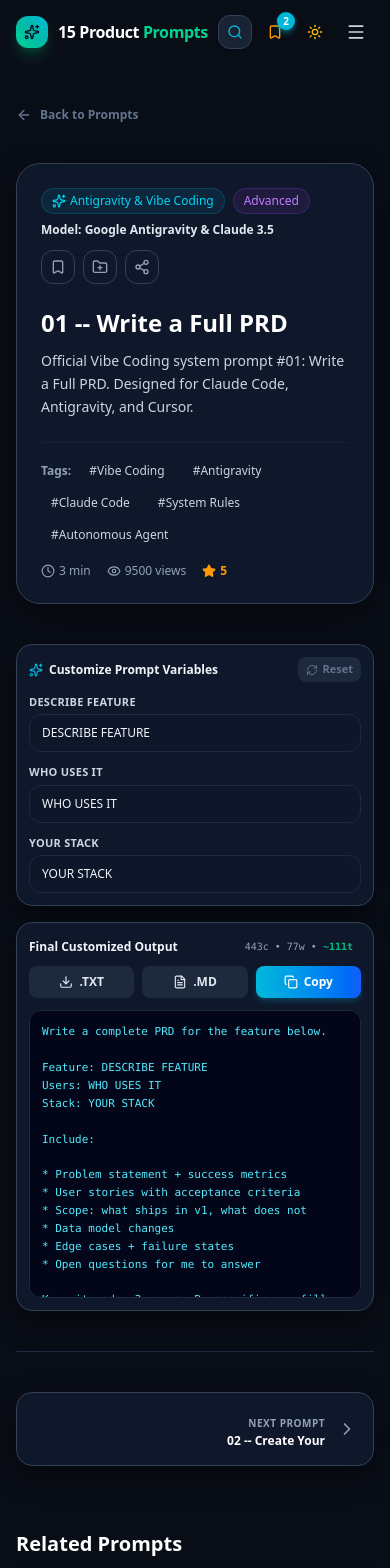
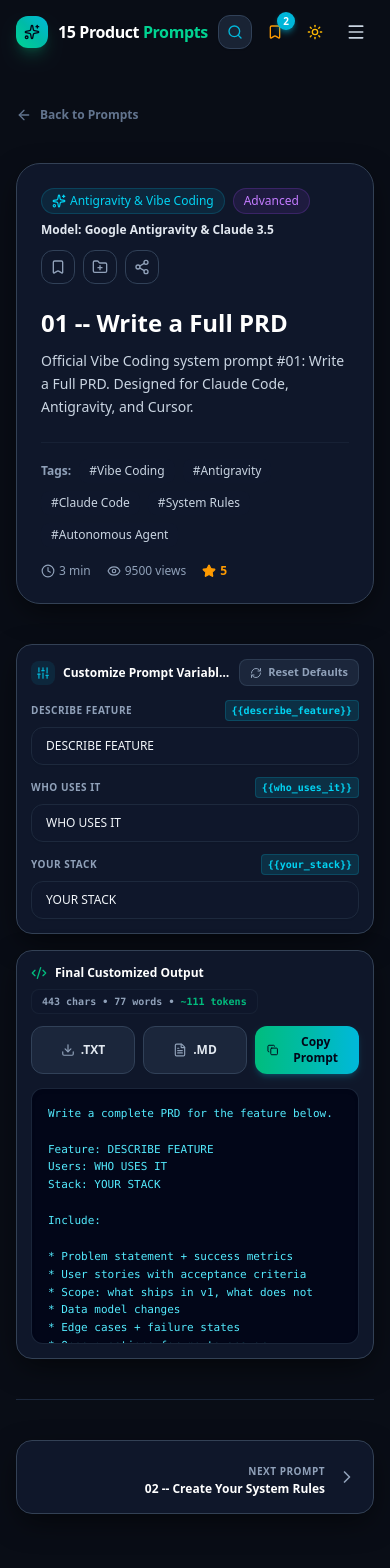
Before and after one commit to bunnyvalluri/15-Product-Prompts, a React (Vite) app: page /prompt/prompt-vibe-1 in a window 390 px wide. Shown: the top 1568 px of the page. Built offline with nearby package versions, Linux system fonts and the light colour scheme.

Commit message:
Senior UI/UX Overhaul: Fix truncated titles in prompts.json, elevate modal glassmorphism, responsive inputs, and pitch-dark terminal preview

```diff
--- a/src/components/common/Modal.jsx
+++ b/src/components/common/Modal.jsx
@@ -2,7 +2,7 @@ import { useEffect } from 'react';
 import { AnimatePresence, motion } from 'framer-motion';
 import { X } from 'lucide-react';
 
-export function Modal({ isOpen, onClose, title, children, maxWidth = 'max-w-2xl' }) {
+export function Modal({ isOpen, onClose, title, children, maxWidth = 'max-w-3xl' }) {
   useEffect(() => {
     const handleKeyDown = (e) => {
       if (e.key === 'Escape' && isOpen) onClose();
@@ -18,31 +18,39 @@ export function Modal({ isOpen, onClose, title, children, maxWidth = 'max-w-2xl'
   return (
     <AnimatePresence>
       {isOpen && (
-        <div className="fixed inset-0 z-50 flex items-center justify-center p-4 sm:p-6 overflow-y-auto">
+        <div className="fixed inset-0 z-50 flex items-center justify-center p-3 sm:p-6 overflow-y-auto">
+          {/* Backdrop Blur */}
           <motion.div
             initial={{ opacity: 0 }}
             animate={{ opacity: 1 }}
             exit={{ opacity: 0 }}
             onClick={onClose}
-            className="fixed inset-0 bg-slate-950/60 backdrop-blur-sm transition-opacity"
+            className="fixed inset-0 bg-slate-950/70 backdrop-blur-md transition-opacity"
           />
 
+          {/* Modal Container */}
           <motion.div
-            initial={{ opacity: 0, scale: 0.95, y: 15 }}
+            initial={{ opacity: 0, scale: 0.96, y: 12 }}
             animate={{ opacity: 1, scale: 1, y: 0 }}
-            exit={{ opacity: 0, scale: 0.95, y: 15 }}
-            transition={{ duration: 0.2, ease: 'easeOut' }}
-            className={`relative w-full ${maxWidth} max-h-[92vh] overflow-y-auto touch-scroll glass-panel rounded-2xl shadow-2xl p-3 sm:p-6 border border-slate-200 dark:border-slate-800 my-auto z-10`}
+            exit={{ opacity: 0, scale: 0.96, y: 12 }}
+            transition={{ duration: 0.2, ease: [0.16, 1, 0.3, 1] }}
+            className={`relative w-full ${maxWidth} max-h-[92vh] overflow-y-auto touch-scroll glass-panel rounded-3xl shadow-2xl p-4 sm:p-7 border border-slate-200/90 dark:border-slate-800/90 my-auto z-10`}
           >
-            <div className="flex items-start justify-between pb-3 mb-3 border-b border-slate-200 dark:border-slate-800 gap-3">
-              <h3 className="text-base sm:text-xl font-bold text-slate-900 dark:text-slate-100 leading-tight">{title}</h3>
+            {/* Modal Header */}
+            <div className="flex items-start justify-between pb-3.5 mb-4 border-b border-slate-200/80 dark:border-slate-800/80 gap-3">
+              <h3 className="text-base sm:text-xl font-extrabold text-slate-900 dark:text-white tracking-tight leading-tight">
+                {title}
+              </h3>
               <button
                 onClick={onClose}
-                className="p-1.5 rounded-lg hover:bg-slate-200 dark:hover:bg-slate-800 text-slate-400 hover:text-slate-600 dark:hover:text-slate-200 transition-colors shrink-0 mt-0.5"
+                className="w-8 h-8 rounded-full bg-slate-100 dark:bg-slate-800/90 hover:bg-slate-200 dark:hover:bg-slate-700 flex items-center justify-center text-slate-500 hover:text-slate-900 dark:hover:text-white transition-all shrink-0 -mr-1 -mt-1"
+                aria-label="Close Modal"
               >
-                <X className="w-5 h-5" />
+                <X className="w-4 h-4" />
               </button>
             </div>
+
+            {/* Modal Content */}
             <div>{children}</div>
           </motion.div>
         </div>
--- a/src/components/prompts/PromptDetailModal.jsx
+++ b/src/components/prompts/PromptDetailModal.jsx
@@ -2,40 +2,42 @@ import { Link } from 'react-router-dom';
 import { Modal } from '../common/Modal';
 import { PromptVariableCustomizer } from './PromptVariableCustomizer';
 import { Badge } from '../common/Badge';
-import { Sparkles, Clock, Star, ExternalLink } from 'lucide-react';
+import { Sparkles, Clock, Star, ExternalLink, Cpu } from 'lucide-react';
 
 export function PromptDetailModal({ prompt, isOpen, onClose }) {
   if (!prompt) return null;
 
   return (
     <Modal isOpen={isOpen} onClose={onClose} title={prompt.title} maxWidth="max-w-3xl">
-      <div className="space-y-4">
+      <div className="space-y-5">
         {/* Meta Bar */}
-        <div className="flex flex-col gap-2 text-xs">
+        <div className="flex flex-wrap items-center justify-between gap-2.5 text-xs pb-1">
           <div className="flex items-center flex-wrap gap-2">
             <Badge variant="cyan">
               <Sparkles className="w-3 h-3" />
-              <span className="truncate max-w-[120px] sm:max-w-none">{prompt.categoryName}</span>
+              <span>{prompt.categoryName}</span>
             </Badge>
             <Badge variant="purple">{prompt.difficulty}</Badge>
-            <span className="font-semibold text-slate-700 dark:text-slate-300 text-[11px] sm:text-xs truncate">
+            <span className="inline-flex items-center gap-1.5 px-2.5 py-1 rounded-lg bg-slate-100 dark:bg-slate-800/80 text-slate-700 dark:text-slate-200 font-semibold text-[11px] border border-slate-200/60 dark:border-slate-700/60">
+              <Cpu className="w-3 h-3 text-cyan-500" />
               {prompt.aiModel}
             </span>
-            <div className="flex items-center gap-2 text-slate-400 ml-auto">
-              <span className="flex items-center gap-1">
-                <Clock className="w-3 h-3" />
-                {prompt.readingTime}
-              </span>
-              <span className="flex items-center gap-1 text-amber-500 font-semibold">
-                <Star className="w-3 h-3 fill-amber-500" />
-                {prompt.rating}
-              </span>
-            </div>
+          </div>
+
+          <div className="flex items-center gap-3 text-slate-500 dark:text-slate-400 font-medium">
+            <span className="flex items-center gap-1">
+              <Clock className="w-3.5 h-3.5 text-slate-400" />
+              {prompt.readingTime}
+            </span>
+            <span className="flex items-center gap-1 text-amber-500 font-bold bg-amber-500/10 px-2 py-0.5 rounded-md border border-amber-500/20">
+              <Star className="w-3 h-3 fill-amber-500 text-amber-500" />
+              {prompt.rating}
+            </span>
           </div>
         </div>
 
         {/* Description */}
-        <p className="text-xs sm:text-sm text-slate-600 dark:text-slate-300 leading-relaxed">
+        <p className="text-xs sm:text-sm text-slate-600 dark:text-slate-300 leading-relaxed font-medium">
           {prompt.description}
         </p>
 
@@ -43,11 +45,12 @@ export function PromptDetailModal({ prompt, isOpen, onClose }) {
         <PromptVariableCustomizer prompt={prompt} />
 
         {/* Footer Link to Dedicated Detail Page */}
-        <div className="pt-2 flex justify-end">
+        <div className="pt-2 flex items-center justify-between border-t border-slate-200/60 dark:border-slate-800/60 text-xs">
+          <span className="text-[11px] text-slate-400 font-mono">ID: {prompt.id}</span>
           <Link
             to={`/prompt/${prompt.id}`}
             onClick={onClose}
-            className="flex items-center gap-1.5 text-xs font-bold text-cyan-500 hover:text-cyan-400 transition-colors"
+            className="inline-flex items-center gap-1.5 font-bold text-cyan-600 dark:text-cyan-400 hover:text-cyan-500 transition-colors"
           >
             Open Full Prompt Page & Tags
             <ExternalLink className="w-3.5 h-3.5" />
--- a/src/components/prompts/PromptVariableCustomizer.jsx
+++ b/src/components/prompts/PromptVariableCustomizer.jsx
@@ -1,6 +1,6 @@
 import { useState, useEffect } from 'react';
 import { useNavigate } from 'react-router-dom';
-import { Copy, Check, Download, RefreshCw, FileText, Code2, Sparkles } from 'lucide-react';
+import { Copy, Check, Download, RefreshCw, FileText, Code2, Sparkles, Sliders } from 'lucide-react';
 import { useToast } from '../../context/ToastContext';
 
 export function PromptVariableCustomizer({ prompt }) {
@@ -73,28 +73,29 @@ export function PromptVariableCustomizer({ prompt }) {
     <div className="space-y-4">
       {/* Parameter Input Fields */}
       {prompt.parameters && prompt.parameters.length > 0 && (
-        <div className="glass-panel p-3 sm:p-5 rounded-2xl border border-slate-200 dark:border-slate-800 space-y-3">
+        <div className="glass-panel p-3.5 sm:p-5 rounded-2xl border border-slate-200/90 dark:border-slate-800/90 space-y-3.5 shadow-sm">
           <div className="flex items-center justify-between gap-2">
-            <h4 className="text-xs sm:text-sm font-bold text-slate-900 dark:text-slate-100 flex items-center gap-1.5 min-w-0">
-              <Sparkles className="w-3.5 h-3.5 text-cyan-500 shrink-0" />
+            <h4 className="text-xs sm:text-sm font-extrabold text-slate-900 dark:text-white flex items-center gap-2 min-w-0">
+              <span className="w-6 h-6 rounded-lg bg-cyan-500/10 text-cyan-500 flex items-center justify-center shrink-0">
+                <Sliders className="w-3.5 h-3.5" />
+              </span>
               <span className="truncate">Customize Prompt Variables</span>
             </h4>
             <button
               onClick={handleResetParams}
-              className="flex items-center gap-1 text-[11px] font-semibold text-slate-500 hover:text-cyan-500 transition-colors px-2 py-1 rounded-lg bg-slate-100 dark:bg-slate-800 shrink-0"
+              className="flex items-center gap-1.5 text-[11px] font-semibold text-slate-500 dark:text-slate-400 hover:text-cyan-500 dark:hover:text-cyan-400 transition-colors px-2.5 py-1 rounded-lg bg-slate-100 dark:bg-slate-800/90 border border-slate-200/80 dark:border-slate-700/80 shrink-0"
             >
               <RefreshCw className="w-3 h-3" />
-              Reset
+              Reset Defaults
             </button>
           </div>
 
           <div className="grid grid-cols-1 sm:grid-cols-2 gap-3">
             {prompt.parameters.map((param) => (
-              <div key={param.name} className="space-y-1">
-                <label className="text-[11px] font-semibold text-slate-700 dark:text-slate-300 flex items-center justify-between gap-2">
-                  <span className="uppercase tracking-wide">{param.label}</span>
-                  {/* Token tag hidden on mobile to save space */}
-                  <span className="hidden sm:inline text-cyan-500 font-mono text-[10px] font-bold shrink-0 bg-slate-100 dark:bg-slate-900 px-1.5 py-0.5 rounded">
+              <div key={param.name} className="space-y-1.5">
+                <label className="text-[11px] font-bold text-slate-700 dark:text-slate-200 flex items-center justify-between gap-2">
+                  <span className="uppercase tracking-wider text-[10px] text-slate-500 dark:text-slate-400">{param.label}</span>
+                  <span className="font-mono text-[10px] text-cyan-500 dark:text-cyan-400 font-bold bg-cyan-500/10 dark:bg-cyan-500/15 px-1.5 py-0.5 rounded border border-cyan-500/20">
                     {`{{${param.name}}}`}
                   </span>
                 </label>
@@ -103,7 +104,7 @@ export function PromptVariableCustomizer({ prompt }) {
                   value={paramValues[param.name] || ''}
                   onChange={(e) => handleParamChange(param.name, e.target.value)}
                   placeholder={`Enter ${param.label.toLowerCase()}...`}
-                  className="w-full px-3 py-2.5 rounded-xl bg-slate-100 dark:bg-slate-900/90 border border-slate-300 dark:border-slate-800 text-slate-900 dark:text-slate-100 text-xs focus:outline-none focus:ring-2 focus:ring-cyan-500/50 focus:border-cyan-500 transition-all"
+                  className="w-full px-3.5 py-2.5 rounded-xl bg-white dark:bg-slate-900 border border-slate-300 dark:border-slate-800 text-slate-900 dark:text-slate-100 text-xs font-medium focus:outline-none focus:ring-2 focus:ring-cyan-500/40 focus:border-cyan-500 shadow-xs transition-all"
                 />
               </div>
             ))}
@@ -112,54 +113,55 @@ export function PromptVariableCustomizer({ prompt }) {
       )}
 
       {/* Output Syntax Box */}
-      <div className="glass-panel p-3 sm:p-5 rounded-2xl border border-slate-200 dark:border-slate-800 space-y-3">
-        {/* Header row: title + stats */}
-        <div className="flex flex-col gap-2">
-          <div className="flex items-center justify-between gap-2">
-            <h4 className="text-xs sm:text-sm font-bold text-slate-900 dark:text-slate-100">
+      <div className="glass-panel p-3.5 sm:p-5 rounded-2xl border border-slate-200/90 dark:border-slate-800/90 space-y-3.5 shadow-sm">
+        {/* Header row: title + stats + actions */}
+        <div className="space-y-3">
+          <div className="flex items-center justify-between gap-2 flex-wrap">
+            <h4 className="text-xs sm:text-sm font-extrabold text-slate-900 dark:text-white flex items-center gap-2">
+              <Code2 className="w-4 h-4 text-emerald-500" />
               Final Customized Output
             </h4>
-            <div className="flex items-center gap-1.5 text-[10px] font-mono text-slate-400 bg-slate-100 dark:bg-slate-900 px-2 py-1 rounded-lg shrink-0">
-              <span>{charCount}c</span>
+            <div className="flex items-center gap-1.5 text-[10px] font-mono text-slate-500 dark:text-slate-400 bg-slate-100 dark:bg-slate-900/90 px-2.5 py-1 rounded-lg border border-slate-200/60 dark:border-slate-800/60 shrink-0 font-semibold">
+              <span>{charCount} chars</span>
               <span>•</span>
-              <span>{wordCount}w</span>
+              <span>{wordCount} words</span>
               <span>•</span>
-              <span className="text-emerald-500 font-bold">~{approxTokens}t</span>
+              <span className="text-emerald-500 font-bold">~{approxTokens} tokens</span>
             </div>
           </div>
 
-          {/* Action buttons — full width on mobile */}
+          {/* Action buttons */}
           <div className="grid grid-cols-3 gap-2">
             <button
               onClick={() => handleDownload('txt')}
-              className="flex items-center justify-center gap-1.5 px-2 py-2 rounded-lg text-xs font-semibold bg-slate-200 dark:bg-slate-800 hover:bg-slate-300 dark:hover:bg-slate-700 text-slate-800 dark:text-slate-200 transition-colors"
+              className="flex items-center justify-center gap-1.5 px-3 py-2 rounded-xl text-xs font-semibold bg-slate-100 dark:bg-slate-800/90 hover:bg-slate-200 dark:hover:bg-slate-700/90 text-slate-700 dark:text-slate-200 border border-slate-200 dark:border-slate-700 transition-colors"
             >
-              <Download className="w-3.5 h-3.5" />
+              <Download className="w-3.5 h-3.5 text-slate-400" />
               .TXT
             </button>
             <button
               onClick={() => handleDownload('md')}
-              className="flex items-center justify-center gap-1.5 px-2 py-2 rounded-lg text-xs font-semibold bg-slate-200 dark:bg-slate-800 hover:bg-slate-300 dark:hover:bg-slate-700 text-slate-800 dark:text-slate-200 transition-colors"
+              className="flex items-center justify-center gap-1.5 px-3 py-2 rounded-xl text-xs font-semibold bg-slate-100 dark:bg-slate-800/90 hover:bg-slate-200 dark:hover:bg-slate-700/90 text-slate-700 dark:text-slate-200 border border-slate-200 dark:border-slate-700 transition-colors"
             >
-              <FileText className="w-3.5 h-3.5" />
+              <FileText className="w-3.5 h-3.5 text-slate-400" />
               .MD
             </button>
             <button
               onClick={handleCopyCustomized}
-              className={`flex items-center justify-center gap-1.5 px-2 py-2 rounded-lg text-xs font-semibold transition-all ${
+              className={`flex items-center justify-center gap-1.5 px-3 py-2 rounded-xl text-xs font-bold transition-all shadow-md ${
                 copied
-                  ? 'bg-emerald-600 text-white shadow-md shadow-emerald-500/25'
-                  : 'bg-gradient-to-r from-cyan-500 to-blue-600 hover:from-cyan-400 hover:to-blue-500 text-white shadow-md shadow-cyan-500/20'
+                  ? 'bg-emerald-600 text-white shadow-emerald-600/30'
+                  : 'bg-gradient-to-r from-emerald-500 via-teal-500 to-cyan-500 hover:from-emerald-400 hover:to-cyan-400 text-slate-950 font-bold shadow-cyan-500/20'
               }`}
             >
               {copied ? <Check className="w-3.5 h-3.5" /> : <Copy className="w-3.5 h-3.5" />}
-              {copied ? 'Copied!' : 'Copy'}
+              {copied ? 'Copied!' : 'Copy Prompt'}
             </button>
           </div>
         </div>
 
-        {/* Customized Prompt Text Preview */}
-        <pre className="p-3 sm:p-4 rounded-xl bg-slate-950 text-cyan-300 font-mono text-[11px] sm:text-xs leading-relaxed border border-slate-800 whitespace-pre-wrap overflow-x-auto selection:bg-cyan-500 selection:text-slate-950 max-h-72 sm:max-h-96">
+        {/* Customized Prompt Text Preview Box */}
+        <pre className="p-4 rounded-xl bg-slate-950 text-cyan-300 dark:text-cyan-300 font-mono text-[11px] sm:text-xs leading-relaxed border border-slate-800/90 whitespace-pre-wrap overflow-x-auto selection:bg-cyan-500 selection:text-slate-950 max-h-64 sm:max-h-80 shadow-inner">
           {customizedContent}
         </pre>
       </div>
```
Also changed, not shown: src/data/prompts.json.
